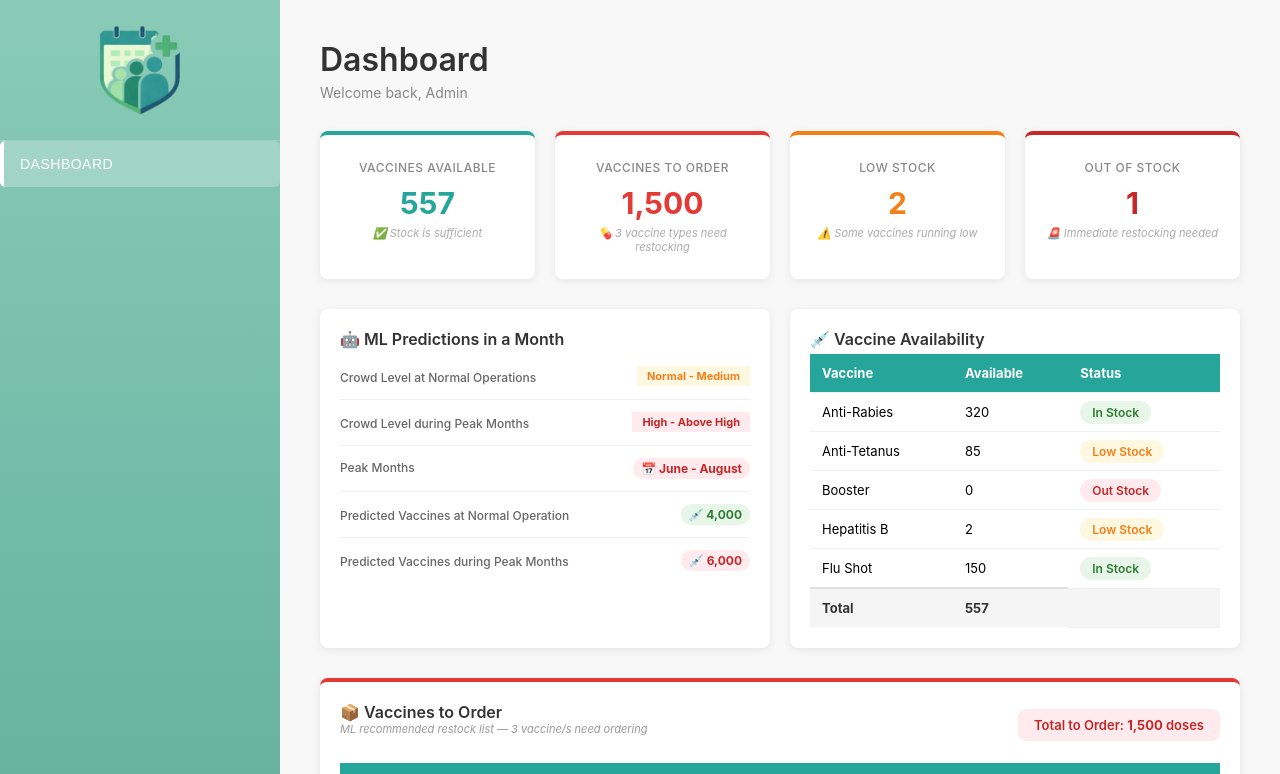
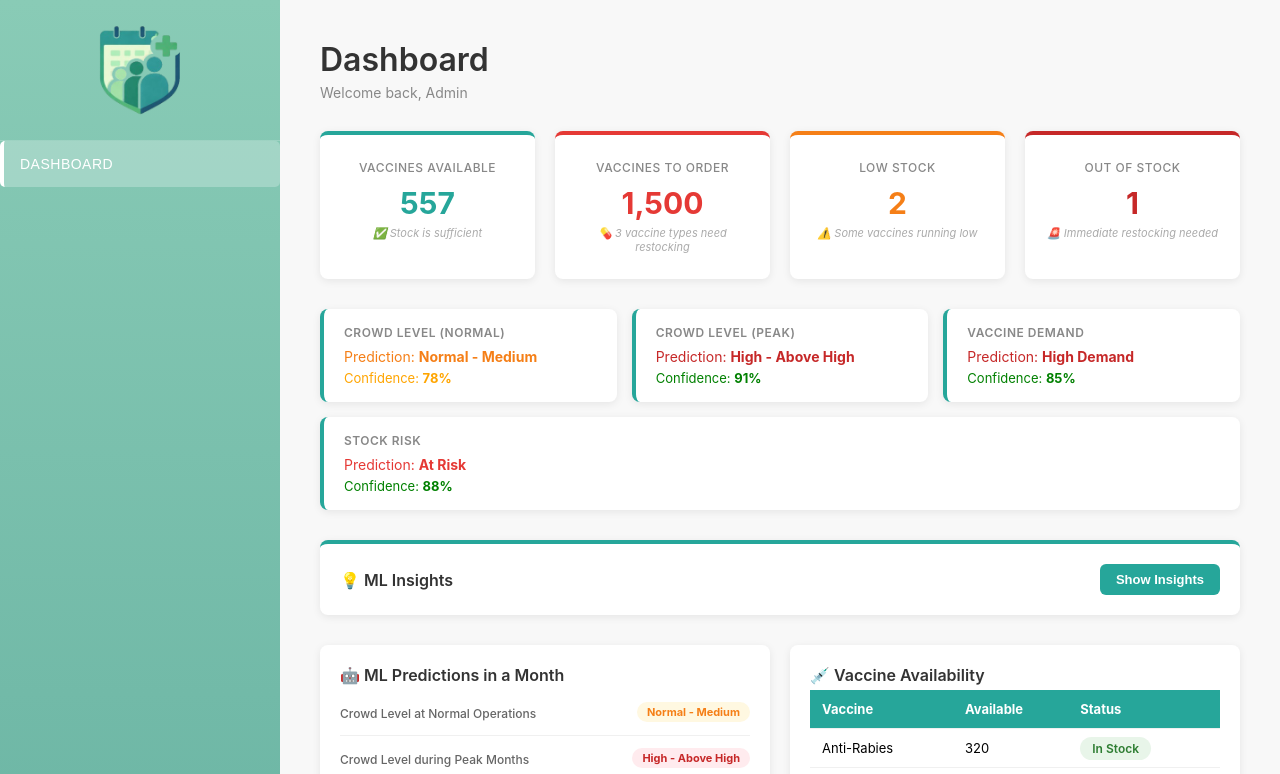
Before and after one commit to dxnah/QueueIT, a React (Create React App) app: page /dashboard in a window 1280 px wide. Shown: the top 774 px of the page. Built offline with nearby package versions, Linux system fonts and the light colour scheme.

Commit message:
AppDev-L3: Component design and styling completed

```diff
--- a/src/App.js
+++ b/src/App.js
@@ -6,6 +6,7 @@ import './App.css';
 
 import LoginScreen from './components/login';
 import Dashboard from './components/dashboard';
+
 
 function App() {
   return (
--- /dev/null
+++ b/src/components/InsightToggle.jsx
@@ -0,0 +1,124 @@
+// InsightToggle.jsx
+
+import { useState } from "react";
+
+function InsightToggle({ insights }) {
+  const [showInsights, setShowInsights] = useState(false);
+
+  return (
+    <section style={styles.container}>
+      <div style={styles.headerRow}>
+        <h3 style={styles.title}>💡 ML Insights</h3>
+        <button
+          style={showInsights ? styles.btnHide : styles.btnShow}
+          onClick={() => setShowInsights(!showInsights)}>
+          {showInsights ? 'Hide Insights' : 'Show Insights'}
+        </button>
+      </div>
+
+      {showInsights && (
+        <div style={styles.insightBox}>
+          <ul style={styles.list}>
+            {insights.map((item) => (
+              <li key={item.id} style={styles.listItem}>
+                <span style={styles.itemLabel}>{item.label}:</span>
+                <span style={{
+                  ...styles.itemResult,
+                  color: item.result === 'Urgent' || item.result === 'High'
+                    ? '#c62828'
+                    : item.result === 'Stable' || item.result === 'None'
+                    ? '#2e7d32'
+                    : '#f57f17',
+                }}>
+                  {item.result}
+                </span>
+              </li>
+            ))}
+          </ul>
+          <p style={styles.recommendation}>
+            🤖 ML Recommendation: Review high-risk items immediately.
+          </p>
+        </div>
+      )}
+    </section>
+  );
+}
+
+const styles = {
+  container: {
+    backgroundColor: '#fff',
+    borderRadius: '8px',
+    padding: '20px',
+    boxShadow: '0 2px 8px rgba(0,0,0,0.08)',
+    marginBottom: '30px',
+    borderTop: '4px solid #26a69a',
+  },
+  headerRow: {
+    display: 'flex',
+    justifyContent: 'space-between',
+    alignItems: 'center',
+  },
+  title: {
+    fontSize: '16px',
+    color: '#333',
+    fontWeight: '600',
+    margin: '0',
+  },
+  btnShow: {
+    backgroundColor: '#26a69a',
+    color: 'white',
+    border: 'none',
+    padding: '8px 16px',
+    borderRadius: '6px',
+    cursor: 'pointer',
+    fontSize: '13px',
+    fontWeight: '600',
+  },
+  btnHide: {
+    backgroundColor: '#fff',
+    color: '#26a69a',
+    border: '2px solid #26a69a',
+    padding: '8px 16px',
+    borderRadius: '6px',
+    cursor: 'pointer',
+    fontSize: '13px',
+    fontWeight: '600',
+  },
+  insightBox: {
+    marginTop: '16px',
+    padding: '15px',
+    backgroundColor: '#f8f8f8',
+    borderRadius: '6px',
+  },
+  list: {
+    listStyle: 'none',
+    padding: '0',
+    margin: '0 0 12px 0',
+  },
+  listItem: {
+    display: 'flex',
+    justifyContent: 'space-between',
+    padding: '8px 0',
+    borderBottom: '1px solid #eee',
+    fontSize: '13px',
+  },
+  itemLabel: {
+    color: '#666',
+    fontWeight: '500',
+  },
+  itemResult: {
+    fontWeight: '700',
+  },
+  recommendation: {
+    fontSize: '13px',
+    color: '#555',
+    margin: '0',
+    fontStyle: 'italic',
+    backgroundColor: '#fff8e1',
+    padding: '10px',
+    borderRadius: '6px',
+    borderLeft: '3px solid #f57f17',
+  },
+};
+
+export default InsightToggle;
--- /dev/null
+++ b/src/components/PredictionCard.jsx
@@ -0,0 +1,63 @@
+// PredictionCard.jsx
+
+function PredictionCard({ label, result, confidence, resultColor }) {
+
+  const getConfidenceClass = (conf) => {
+    if (conf >= 80) return 'high';
+    if (conf >= 50) return 'medium';
+    return 'low';
+  };
+
+  return (
+    <section className="card" style={styles.card}>
+      <h3 style={styles.label}>{label}</h3>
+      <p style={{ ...styles.result, color: resultColor || '#333' }}>
+        Prediction: <strong>{result}</strong>
+      </p>
+      {confidence !== undefined && (
+        <p className={getConfidenceClass(confidence)} style={styles.confidence}>
+          Confidence: <strong>{confidence}%</strong>
+        </p>
+      )}
+    </section>
+  );
+}
+
+const styles = {
+  card: {
+    backgroundColor: '#fff',
+    borderRadius: '8px',
+    padding: '16px 20px',
+    boxShadow: '0 2px 8px rgba(0,0,0,0.08)',
+    borderLeft: '4px solid #26a69a',
+    minWidth: '180px',
+    flex: '1 1 0',
+  },
+  label: {
+    fontSize: '12px',
+    color: '#888',
+    margin: '0 0 8px 0',
+    fontWeight: '600',
+    textTransform: 'uppercase',
+    letterSpacing: '0.5px',
+  },
+  result: {
+    fontSize: '14px',
+    margin: '0 0 5px 0',
+    color: '#333',
+  },
+  confidence: {
+    fontSize: '13px',
+    margin: '0',
+  },
+};
+
+const styleSheet = document.createElement('style');
+styleSheet.innerText = `
+  .high   { color: green; }
+  .medium { color: orange; }
+  .low    { color: red; }
+`;
+document.head.appendChild(styleSheet);
+
+export default PredictionCard;
--- a/src/components/dashboard.js
+++ b/src/components/dashboard.jsx
@@ -1,8 +1,10 @@
-// Dashboard.js
+// Dashboard.jsx
 
 import React, { useState } from 'react';
 import { useNavigate } from 'react-router-dom';
 import logo from '../images/logoit.png';
+import PredictionCard from './PredictionCard';
+import InsightToggle from './InsightToggle';
 
 const Dashboard = () => {
   const navigate = useNavigate();
@@ -17,6 +19,23 @@ const Dashboard = () => {
     vaccinesAtNormal: 4000,
     vaccinesAtPeak:   6000,
   };
+
+  //  Step 2: PredictionCard Data
+  const predictionCards = [
+    { id: 1, label: 'Crowd Level (Normal)',  result: 'Normal - Medium',  confidence: 78, resultColor: '#f57f17' },
+    { id: 2, label: 'Crowd Level (Peak)',    result: 'High - Above High', confidence: 91, resultColor: '#c62828' },
+    { id: 3, label: 'Vaccine Demand',        result: 'High Demand',       confidence: 85, resultColor: '#c62828' },
+    { id: 4, label: 'Stock Risk',            result: 'At Risk',           confidence: 88, resultColor: '#e53935' },
+  ];
+
+  //  Step 3: ML Insights Array
+  const mlInsights = [
+    { id: 1, label: 'Task Priority',      result: 'Urgent'  },
+    { id: 2, label: 'System Health',      result: 'Stable'  },
+    { id: 3, label: 'Anomaly Detection',  result: 'None'    },
+    { id: 4, label: 'Vaccine Risk Level', result: 'High'    },
+    { id: 5, label: 'Restock Priority',   result: 'Urgent'  },
+  ];
 
   //  VACCINE DATA
   const vaccineData = [
@@ -45,9 +64,9 @@ const Dashboard = () => {
   const getLowStockBorder   = (count) => `4px solid ${getLowStockColor(count)}`;
   const getOutOfStockBorder = (count) => `4px solid ${getOutOfStockColor(count)}`;
 
-  const getAvailableLabel   = (total) => total > 500 ? '✅ Stock is sufficient' : total > 100 ? '⚠️ Stock is getting low' : '🚨 Stock is critically low';
-  const getLowStockLabel    = (count) => count === 0 ? '✅ All vaccines well stocked' : count <= 2 ? '⚠️ Some vaccines running low' : '🚨 Many vaccines running low';
-  const getOutOfStockLabel  = (count) => count === 0 ? '✅ All vaccines available' : '🚨 Immediate restocking needed';
+  const getAvailableLabel  = (total) => total > 500 ? '✅ Stock is sufficient'     : total > 100 ? '⚠️ Stock is getting low'       : '🚨 Stock is critically low';
+  const getLowStockLabel   = (count) => count === 0 ? '✅ All vaccines well stocked' : count <= 2 ? '⚠️ Some vaccines running low'   : '🚨 Many vaccines running low';
+  const getOutOfStockLabel = (count) => count === 0 ? '✅ All vaccines available'   : '🚨 Immediate restocking needed';
 
   //  ORDER URGENCY
   const getOrderUrgencyStyle = (status) => {
@@ -122,13 +141,13 @@ const Dashboard = () => {
       {/* Main Content */}
       <div style={styles.mainContent} className="main-content">
 
-        {/*  HEADER  */}
+        {/* HEADER */}
         <h2 style={styles.heading}>Dashboard</h2>
         <p style={styles.subheading}>Welcome back, Admin</p>
 
         {activeTab === 'dashboard' && (
           <>
-            {/*  STATS CARDS  */}
+            {/* ── STATS CARDS ── */}
             <div style={styles.statsContainer} className="stats-container">
 
               <div style={{ ...styles.statBox, borderTop: getAvailableBorder(totalAvailable) }}>
@@ -165,10 +184,26 @@ const Dashboard = () => {
 
             </div>
 
+            {/*  Step 2: PredictionCard Components  */}
+            <div style={styles.predictionRow}>
+              {predictionCards.map((card) => (
+                <PredictionCard
+                  key={card.id}
+                  label={card.label}
+                  result={card.result}
+                  confidence={card.confidence}
+                  resultColor={card.resultColor}
+                />
+              ))}
+            </div>
+
+            {/*  Step 4: InsightToggle Component  */}
+            <InsightToggle insights={mlInsights} />
+
             {/*  MIDDLE ROW: ML + Vaccine Availability  */}
             <div style={styles.middleRow} className="middle-row">
 
-              {/*  ML PREDICTIONS  */}
+              {/* ML PREDICTIONS */}
               <div style={styles.mlCard}>
                 <h3 style={styles.sectionTitle}>🤖 ML Predictions in a Month</h3>
 
@@ -214,7 +249,7 @@ const Dashboard = () => {
                 </div>
               </div>
 
-              {/*  VACCINE AVAILABILITY  */}
+              {/* VACCINE AVAILABILITY */}
               <div style={styles.vaccineCard}>
                 <h3 style={styles.sectionTitle}>💉 Vaccine Availability</h3>
                 <div style={styles.tableWrapper}>
@@ -369,15 +404,8 @@ const styles = {
     padding: '20px',
     borderBottom: '1px solid rgba(255,255,255,0.2)',
   },
-  logo: {
-    width: '100px',
-    height: '100px',
-    objectFit: 'contain'
-  },
-  nav: { display: 'flex',
-    flexDirection: 'column',
-    flex: 1
-  },
+  logo: { width: '100px', height: '100px', objectFit: 'contain' },
+  nav: { display: 'flex', flexDirection: 'column', flex: 1 },
   navLink: {
     color: 'white',
     padding: '15px 20px',
@@ -413,22 +441,12 @@ const styles = {
     backgroundColor: '#f8f8f8',
     overflowY: 'auto',
   },
-  heading: {
-    fontSize: '32px',
-    margin: '0 0 5px 0',
-    color: '#333',
-    fontWeight: '600' },
-  subheading: {
-    fontSize: '14px',
-    color: '#888',
-    margin: '0 0 30px 0' },
+  heading: { fontSize: '32px', margin: '0 0 5px 0', color: '#333', fontWeight: '600' },
+  subheading: { fontSize: '14px', color: '#888', margin: '0 0 30px 0' },
 
   //  Stats Cards
   statsContainer: {
-    display: 'flex',
-    gap: '20px',
-    marginBottom: '30px',
-    flexWrap: 'wrap',
+    display: 'flex', gap: '20px', marginBottom: '30px', flexWrap: 'wrap',
   },
   statBox: {
     backgroundColor: '#fff',
@@ -441,23 +459,19 @@ const styles = {
     borderTop: '4px solid #26a69a',
   },
   statTitle: {
-    fontSize: '12px',
-    color: '#888',
-    margin: '0 0 10px 0',
-    fontWeight: '500',
-    textTransform: 'uppercase',
-    letterSpacing: '0.5px',
+    fontSize: '12px', color: '#888', margin: '0 0 10px 0',
+    fontWeight: '500', textTransform: 'uppercase', letterSpacing: '0.5px',
   },
-  statNumber: {
-    fontSize: '30px',
-    fontWeight: 'bold',
-    color: '#26a69a',
-    margin: '0 0 5px 0' },
-  statNote: {
-    fontSize: '11px',
-    color: '#aaa',
-    margin: '0',
-    fontStyle: 'italic' },
+  statNumber: { fontSize: '30px', fontWeight: 'bold', color: '#26a69a', margin: '0 0 5px 0' },
+  statNote:   { fontSize: '11px', color: '#aaa', margin: '0', fontStyle: 'italic' },
+
+  //  Prediction Cards Row
+  predictionRow: {
+    display: 'flex',
+    gap: '15px',
+    marginBottom: '30px',
+    flexWrap: 'wrap',
+  },
 
   //  Middle Row
   middleRow: {
@@ -483,11 +497,14 @@ const styles = {
     flex: 1,
     minWidth: '280px',
   },
+
+  //  ML Predictions Content
   mlSubtitle: {
     fontSize: '11px',
     color: '#999',
     margin: '-5px 0 12px 0',
-    fontStyle: 'italic' },
+    fontStyle: 'italic',
+  },
   mlItem: {
     display: 'flex',
     justifyContent: 'space-between',
@@ -497,26 +514,18 @@ const styles = {
     gap: '10px',
   },
   mlLabelGroup: {
-    flex: 1
+    flex: 1,
   },
   mlLabel: {
     fontSize: '12px',
     color: '#666',
     fontWeight: '500',
-    lineHeight: '1.4'
+    lineHeight: '1.4',
   },
   mlValue: {
     fontSize: '13px',
     color: '#333',
     fontWeight: '600',
-    whiteSpace: 'nowrap' },
-  mlValuePeak: {
-    fontSize: '12px',
-    color: '#c62828',
-    fontWeight: '700',
-    backgroundColor: '#ffebee',
-    padding: '3px 8px',
-    borderRadius: '10px',
     whiteSpace: 'nowrap',
   },
   mlValueNormal: {
@@ -524,6 +533,15 @@ const styles = {
     color: '#2e7d32',
     fontWeight: '700',
     backgroundColor: '#e8f5e9',
+    padding: '3px 8px',
+    borderRadius: '10px',
+    whiteSpace: 'nowrap',
+  },
+  mlValuePeak: {
+    fontSize: '12px',
+    color: '#c62828',
+    fontWeight: '700',
+    backgroundColor: '#ffebee',
     padding: '3px 8px',
     borderRadius: '10px',
     whiteSpace: 'nowrap',
@@ -539,7 +557,7 @@ const styles = {
   },
   crowdBadge: {
     padding: '3px 10px',
-    orderRadius: '20px',
+    borderRadius: '20px',
     fontSize: '11px',
     fontWeight: '700',
     whiteSpace: 'nowrap',
@@ -548,10 +566,10 @@ const styles = {
     fontSize: '16px',
     color: '#333',
     fontWeight: '600',
-    margin: '0 0 5px 0'
+    margin: '0 0 5px 0',
   },
 
-  //  Order Card
+  //  Vaccines to Order Card
   orderCard: {
     backgroundColor: '#fff',
     borderRadius: '8px',
@@ -606,16 +624,16 @@ const styles = {
 
   //  Table
   tableWrapper: {
-    overflowX: 'auto'
+    overflowX: 'auto',
   },
   table: {
     width: '100%',
     borderCollapse: 'collapse',
-    minWidth: '250px'
+    minWidth: '250px',
   },
   tableHeader: {
     backgroundColor: '#26a69a',
-    color: 'white'
+    color: 'white',
   },
   tableCell: {
     padding: '11px 12px',
@@ -624,11 +642,11 @@ const styles = {
     fontSize: '13px',
   },
   tableRow: {
-    transition: 'background-color 0.2s'
+    transition: 'background-color 0.2s',
   },
   totalRow: {
     backgroundColor: '#f5f5f5',
-    fontWeight: '700'
+    fontWeight: '700',
   },
   totalCell: {
     padding: '11px 12px',
@@ -640,29 +658,29 @@ const styles = {
   },
 
   //  Status Badges
-  statusInStock:    {
+  statusInStock: {
     backgroundColor: '#e8f5e9',
     color: '#2e7d32',
     padding: '4px 12px',
     borderRadius: '20px',
     fontSize: '12px',
-    fontWeight: '600'
+    fontWeight: '600',
   },
-  statusLowStock:   {
+  statusLowStock: {
     backgroundColor: '#fff8e1',
     color: '#f57f17',
     padding: '4px 12px',
     borderRadius: '20px',
     fontSize: '12px',
-    fontWeight: '600'
+    fontWeight: '600',
   },
-  statusOutStock:   {
+  statusOutStock: {
     backgroundColor: '#ffebee',
     color: '#c62828',
     padding: '4px 12px',
     borderRadius: '20px',
     fontSize: '12px',
-    fontWeight: '600'
+    fontWeight: '600',
   },
   statusInProgress: {
     backgroundColor: '#e3f2fd',
@@ -670,15 +688,17 @@ const styles = {
     padding: '3px 10px',
     borderRadius: '20px',
     fontSize: '12px',
-    fontWeight: '600'
+    fontWeight: '600',
   },
-  statusPending:    {
+  statusPending: {
     backgroundColor: '#fff8e1',
     color: '#f57f17',
     padding: '3px 10px',
     borderRadius: '20px',
     fontSize: '12px',
-    fontWeight: '600' },
+    fontWeight: '600',
+  },
+
 };
 
 //  RESPONSIVE CSS
@@ -687,21 +707,28 @@ styleSheet.innerText = `
   @media (max-width: 768px) {
     .mobile-menu-toggle { display: block !important; }
     .sidebar {
-      position: fixed !important; left: -280px !important;
-      top: 0 !important; height: 100vh !important;
-      z-index: 999 !important; transition: left 0.3s ease !important;
+      position: fixed !important;
+      left: -280px !important;
+      top: 0 !important;
+      height: 100vh !important;
+      z-index: 999 !important;
+      transition: left 0.3s ease !important;
     }
-    .sidebar.active { left: 0 !important; }
-    .main-content { padding: 70px 20px 20px 20px !important; }
+    .sidebar.active  { left: 0 !important; }
+    .main-content    { padding: 70px 20px 20px 20px !important; }
     .stats-container { flex-direction: column !important; }
     .stats-container > div { min-width: 100% !important; }
-    .middle-row { flex-direction: column !important; }
-    .middle-row > div { min-width: 100% !important; flex: 1 1 100% !important; }
+    .middle-row      { flex-direction: column !important; }
+    .middle-row > div {
+      min-width: 100% !important;
+      flex: 1 1 100% !important;
+    }
   }
+
   @media (max-width: 480px) {
     .main-content { padding: 60px 15px 15px 15px !important; }
-    table { font-size: 12px !important; }
-    th, td { padding: 8px !important; }
+    table         { font-size: 12px !important; }
+    th, td        { padding: 8px !important; }
   }
 `;
 document.head.appendChild(styleSheet);
--- a/src/components/login.js
+++ b/src/components/login.jsx
@@ -1,4 +1,4 @@
-// Login.js
+// Login.jsx
 
 import React, { useState } from 'react';
 import { useNavigate, Link } from 'react-router-dom';
```
